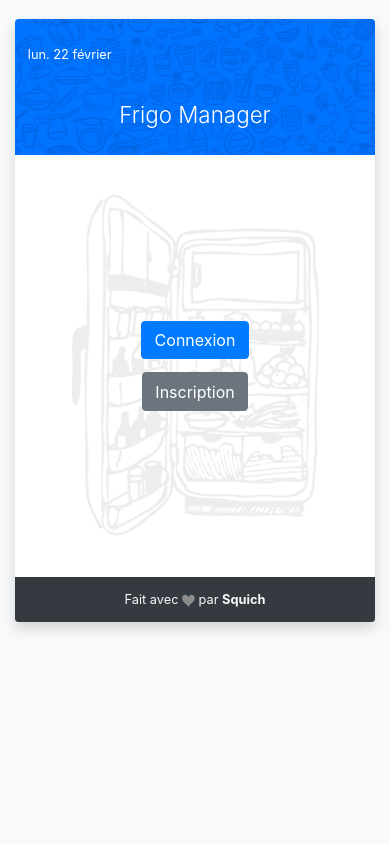
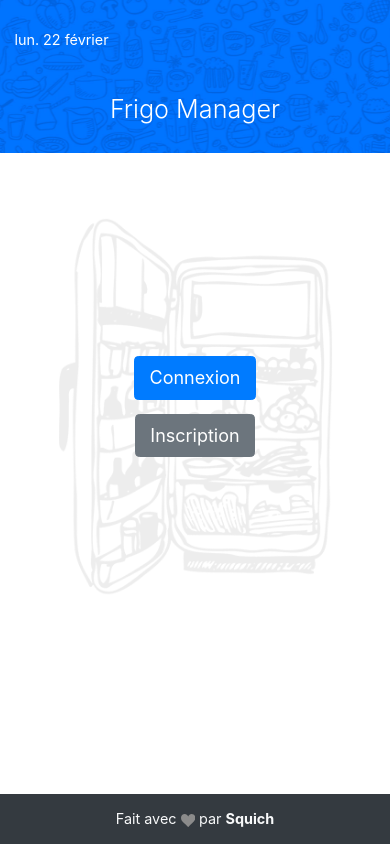
Before and after one commit to Squich/frigo-manager-react, a React (Create React App) app: page / in a window 390 px wide. Built offline with nearby package versions, Linux system fonts and the light colour scheme; no server answers.

Commit message:
Fix mobile version

```diff
--- a/src/components/App.js
+++ b/src/components/App.js
@@ -73,10 +73,11 @@ const App = () => {
     <UserSessionContext.Provider value={UserSessionContextValue}>
       <IconContext.Provider value={{style:{verticalAlign:'middle'}}}>
         <Router basename={process.env.PUBLIC_URL}>
-          <div className="container py-responsive">
-            <div className="position-relative shadow rounded-lg overflow-hidden" id="app-container">
+          <div className="container p-0 py-sm-7">
+            <div className="position-relative my-container d-flex flex-column justify-content-between overflow-hidden bg-white" id="app-container">
+                <div>
                   <Header />
-                <main className="row px-3 py-7 bg-white">
+                  <main className="row px-3 py-7">
                     <div className="col">
                         <Switch>
                           <Route exact path="/" component={Landing} />
@@ -88,6 +89,7 @@ const App = () => {
                         </Switch>
                     </div>
                   </main>
+                </div>
                 <Footer />
             </div>
           </div>
--- a/src/components/Welcome/Product.js
+++ b/src/components/Welcome/Product.js
@@ -30,14 +30,14 @@ const Product = ({id, name, date, recipe, opened, indexFridge, showForm, deleteP
 
     return (
         <div className="d-flex justify-content-between">
-            <div>
+            <div className="d-flex align-items-center flex-wrap">
                 {smileyIcon}
                 <ReactTooltip id="smileyTooltip" place="top" effect="solid" eventOff="click" delayHide={1500} />
                 <span className="mr-3"><strong>{formatDate}</strong></span>
                 <span className="mr-3 pointer" data-for="frigoTooltip" data-tip={`Frigo ${fridgeName}`} data-event="click">{name}</span>
                 <ReactTooltip id="frigoTooltip" place="top" effect="solid" eventOff="click" delayHide={1500} />
             </div>
-            <div>
+            <div className="d-flex align-items-center flex-wrap">
                 {
                     recipe && (
                         <FaTags className="mr-3 pointer" color="#6c757d" data-for="recipeTooltip" data-tip={`Recette ${recipe}`} data-event="click" />
--- a/src/styles.scss
+++ b/src/styles.scss
@@ -30,28 +30,186 @@ $spacers: map-merge(
 
 @import '~bootstrap/scss/bootstrap.scss';
 
-// Responsive font-size with Bootstrap's breakpoints
+// Responsive font-size
 
+@media (max-width: 320px) {
+  html {
+    font-size: .7rem;
+  }
+}
+
+@media (min-width: 321px) and (max-width: 360px) {
   html {
     font-size: .8rem;
   }
+}
 
-  @include media-breakpoint-up(sm) {
+@media (min-width: 361px) and (max-width: 409px) {
   html {
     font-size: .9rem;
   }
 }
 
-  @include media-breakpoint-up(md) {
+@media (min-width: 410px) and (max-width: 575px) {
   html {
     font-size: 1rem;
   }
 }
 
-  @include media-breakpoint-up(lg) {
+@media (min-width: 576px) {
   html {
     font-size: 1.1rem;
   }
+}
+
+// Entete
+
+.entete {
+  position: relative;
+  overflow: hidden;
+  z-index: 1;
+}
+
+.bg-entete {
+  position: absolute;
+  top: 0;
+  left: 0;
+  width: 400%;
+  height: 100%;
+  z-index: -1;
+  background-color: $primary;
+  background-image: url(./images/entete.jpg);
+  background-repeat: repeat;
+  background-size: calc(100% / 4); // Diviser par un nombre divisible par 4 pour un loop bien raccordé
+  animation: defilement 120s linear infinite;
+}
+
+@include media-breakpoint-up(lg) {
+  .bg-entete {
+    background-size: calc(100% / 8);
+  }
+}
+
+@keyframes defilement{
+  0%{transform: translate(0,0);}
+  100%{transform: translate(-75%,0);}
+}
+
+// Portal
+
+.overlay {
+  position: absolute;
+  top: 0;
+  right: 0;
+  width: 100%;
+  height: 100%;
+  background-color:rgba(0, 0, 0, .5);
+  z-index: 2;
+}
+
+.menu {
+  position: absolute;
+  top: 0;
+  right: 0;
+  width: 100%;
+  height: 100%;
+  padding: 1.5rem 1.5rem 3rem 1.5rem;
+  background-color: white;
+  color: #212529;
+  transform: translateX(100%);
+  transition: transform 350ms ease-in-out;
+  overflow-y: auto;
+}
+
+.menu.animMenu {
+  transform: translateX(0);
+}
+
+@include media-breakpoint-up(sm) {
+  .menu {
+    width: 90%;
+  }
+}
+
+// Custom
+
+.my-container {
+  min-height: 100vh;
+}
+
+@include media-breakpoint-up(sm) {
+  .my-container {
+    min-height: calc(100vh - 6rem);
+    box-shadow: 0 0.5rem 1rem rgba(0, 0, 0, 0.15) !important;
+    border-radius: 0.25rem !important;
+  }
+}
+
+@include media-breakpoint-up(lg) {
+  .container {
+    max-width: 720px;
+  }
+}
+
+@include media-breakpoint-up(xl) {
+  .container {
+    max-width: 720px;
+  }
+}
+
+.bg-landing {
+  background-image: url(./images/frigo-min.png);
+  background-repeat: no-repeat;
+  background-size: auto 90%;;
+  background-position: center;
+  min-height: 50vh;
+}
+
+@include media-breakpoint-up(lg) {
+  .bg-landing {
+    background-size: auto 90%;
+  }
+}
+
+.pointer, .pointer * {
+  cursor: pointer;
+}
+
+.list-group-item {
+  padding: 0.5rem 0.25rem
+}
+
+.list-group-item:first-child {
+  padding-top: 0;
+}
+
+.list-group-item:last-child {
+  padding-bottom: 0;
+}
+
+@include media-breakpoint-up(sm) {
+  .list-group-item {
+    padding: 0.75rem 0.5rem
+  }
+}
+
+.my-form {
+  width: calc(100% - 30px);
+  height: auto;
+  padding: 0;
+  background-color: transparent;
+  border: none;
+}
+
+.my-form:focus {
+  outline: none;
+}
+
+// Button Switch Logout
+
+.custom-control-input:checked ~ .custom-control-label::before {
+  border-color: #0069d9;
+  background-color: #0069d9;
 }
 
 // Toastify
@@ -179,142 +337,3 @@ html {
   transform: rotate(360deg);
 }
 }
-
-// Button Switch Logout
-
-.custom-control-input:checked ~ .custom-control-label::before {
-  border-color: #0069d9;
-  background-color: #0069d9;
-}
-
-// Entete
-
-.entete {
-  position: relative;
-  overflow: hidden;
-}
-
-.bg-entete {
-  position: absolute;
-  top: 0;
-  left: 0;
-  width: 400%;
-  height: 100%;
-  z-index: -1;
-  background-color: $primary;
-  background-image: url(./images/entete.jpg);
-  background-repeat: repeat;
-  background-size: calc(100% / 4); // Diviser par un nombre divisible par 4 pour un loop bien raccordé
-  animation: defilement 120s linear infinite;
-}
-
-@include media-breakpoint-up(lg) {
-  .bg-entete {
-    background-size: calc(100% / 8);
-  }
-}
-
-@keyframes defilement{
-  0%{transform: translate(0,0);}
-  100%{transform: translate(-75%,0);}
-}
-
-// Portal
-
-.overlay {
-  position: absolute;
-  top: 0;
-  right: 0;
-  width: 100%;
-  height: 100%;
-  background-color:rgba(0, 0, 0, .5);
-}
-
-.menu {
-  position: absolute;
-  top: 0;
-  right: 0;
-  width: 100%;
-  height: 100%;
-  padding: 1.5rem 1.5rem 3rem 1.5rem;
-  background-color: white;
-  color: #212529;
-  transform: translateX(100%);
-  transition: transform 350ms ease-in-out;
-  overflow-y: auto;
-}
-
-.menu.animMenu {
-  transform: translateX(0);
-}
-
-@include media-breakpoint-up(sm) {
-  .menu {
-    width: 90%;
-  }
-}
-
-// My classes
-
-.pointer, .pointer * {
-  cursor: pointer;
-}
-
-.py-responsive {
-  padding-top: 1.5rem !important;
-  padding-bottom: 1.5rem !important;
-}
-
-@include media-breakpoint-up(md) {
-  .py-responsive {
-    padding-top: 3rem !important;
-    padding-bottom: 3rem !important;
-  }
-}
-
-main {
-  min-height: 50vh;
-}
-
-.bg-landing {
-  background-image: url(./images/frigo-min.png);
-  background-repeat: no-repeat;
-  background-size: contain;
-  background-position: center;
-}
-
-@include media-breakpoint-up(lg) {
-  .bg-landing {
-    background-size: auto 90%;
-  }
-}
-
-.list-group-item {
-  padding: 0.5rem 0.25rem
-}
-
-.list-group-item:first-child {
-  padding-top: 0;
-}
-
-.list-group-item:last-child {
-  padding-bottom: 0;
-}
-
-@include media-breakpoint-up(sm) {
-  .list-group-item {
-    padding: 0.75rem 0.5rem
-  }
-}
-
-.my-form {
-  width: calc(100% - 30px);
-  height: auto;
-  padding: 0;
-  background-color: transparent;
-  border: none;
-}
-
-.my-form:focus {
-  outline: none;
-}
```
Lines whose indentation alone changed are shown as unchanged.
